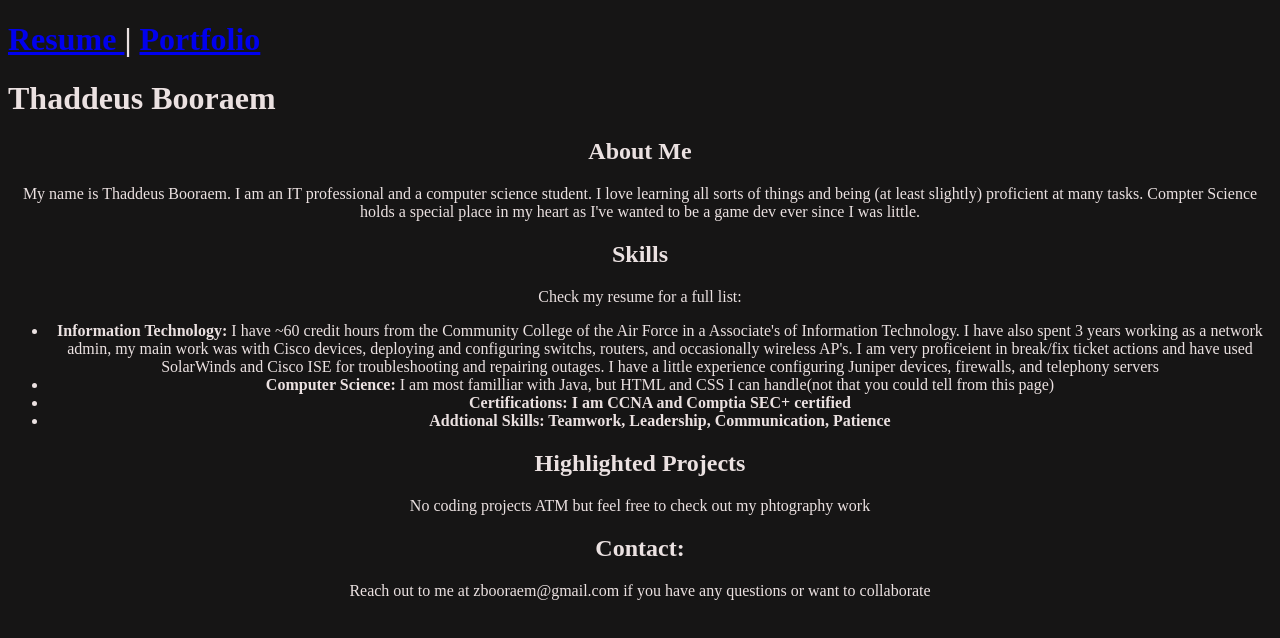
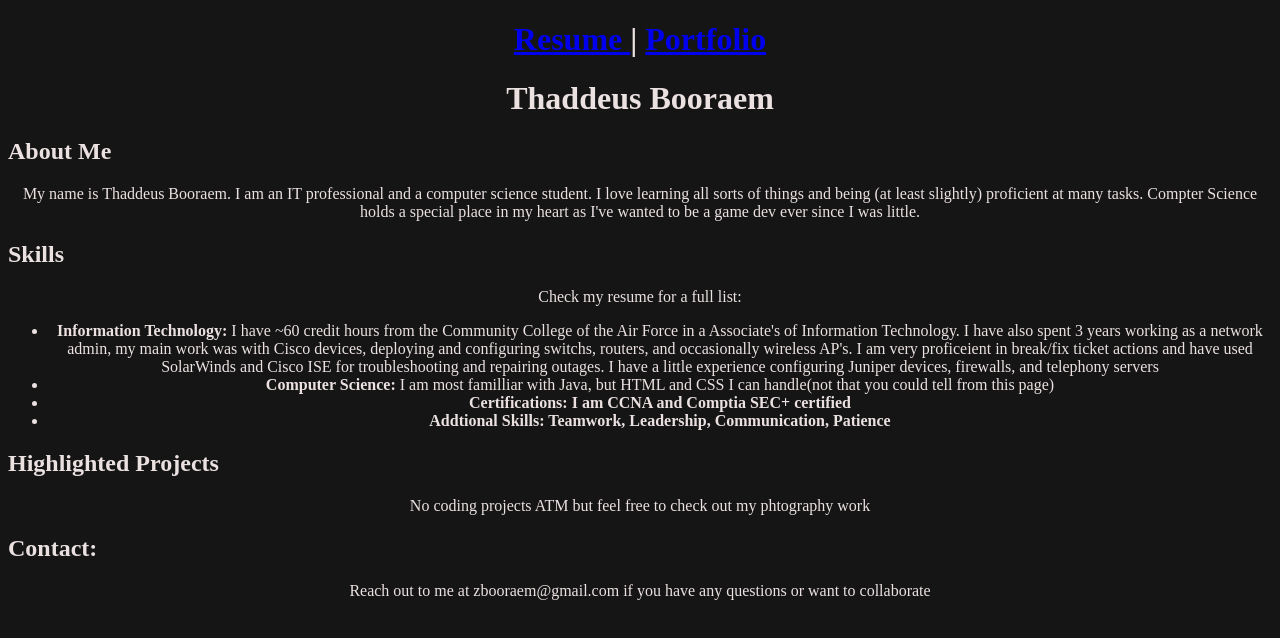
Before and after one commit to TZBDragon/tzbdragon.github.io, a plain HTML site: page index.html in a window 1280 px wide. Drawn offline with Linux system fonts and the light colour scheme.

Commit message:
womp womp

```diff
--- a/index.html
+++ b/index.html
@@ -7,8 +7,8 @@
   <div>
   <body style="background-color: rgb(22, 21, 21);">
     <style>
-      h1 {text-align: left; color: rgb(235, 225, 225);}
-      h2 {text-align: center; color: rgb(235, 225, 225); font-weight: bold;}
+      h1 {text-align: center; color: rgb(235, 225, 225);}
+      h2 {text-align: left; color: rgb(235, 225, 225); font-weight: bold;}
       p {color: rgb(235, 225, 225); text-align: center;}
       ul {color: rgb(235, 225, 225); text-align: center;}
       li {color: rgb(235, 225, 225); text-align: center;}
```
